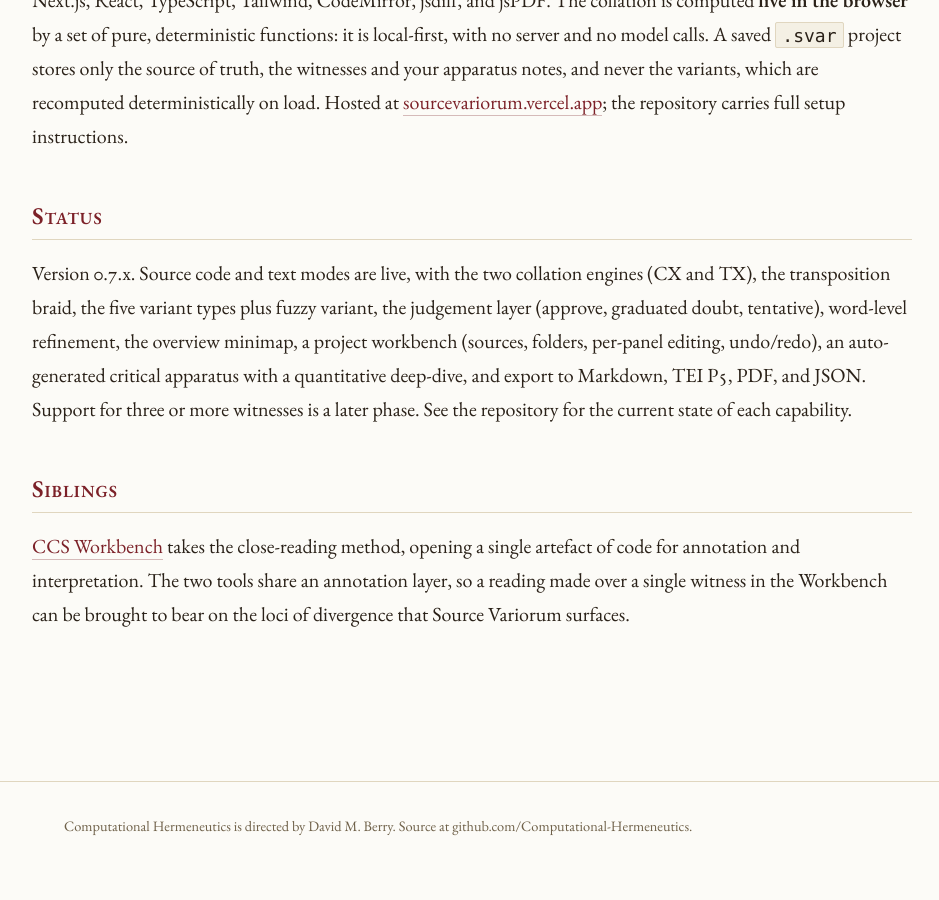
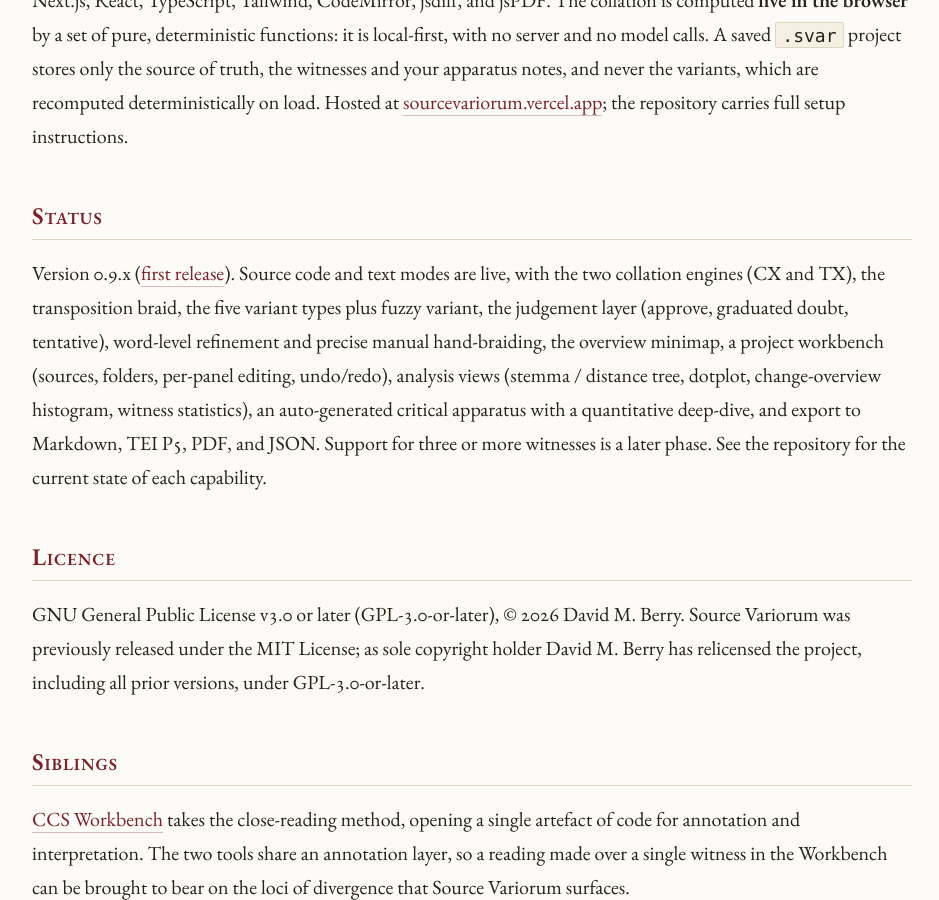
Before and after one commit to Computational-Hermeneutics/Computational-Hermeneutics.github.io, a Jekyll site: the page built from tools/source-variorum.md, in a window 1280 px wide and 900 px high, scrolled down 3105 px. Shown: the whole window, without its empty margins (168-1107 px from the left). Built offline with Jekyll 4.4.1, drawn with Linux system fonts in a browser that asks for light colours; before the commit the page ends 3976 px from its top, so only the background shows below that.

Commit message:
Source Variorum: bump status to v0.9.x, note first release and GPL-3.0-or-later relicence

```diff
--- a/tools/source-variorum.md
+++ b/tools/source-variorum.md
@@ -58,7 +58,11 @@ Next.js, React, TypeScript, Tailwind, CodeMirror, jsdiff, and jsPDF. The collati
 
 ## Status
 
-Version 0.7.x. Source code and text modes are live, with the two collation engines (CX and TX), the transposition braid, the five variant types plus fuzzy variant, the judgement layer (approve, graduated doubt, tentative), word-level refinement, the overview minimap, a project workbench (sources, folders, per-panel editing, undo/redo), an auto-generated critical apparatus with a quantitative deep-dive, and export to Markdown, TEI P5, PDF, and JSON. Support for three or more witnesses is a later phase. See the repository for the current state of each capability.
+Version 0.9.x ([first release](https://github.com/Computational-Hermeneutics/Source-Variorum/releases/tag/v0.9.3)). Source code and text modes are live, with the two collation engines (CX and TX), the transposition braid, the five variant types plus fuzzy variant, the judgement layer (approve, graduated doubt, tentative), word-level refinement and precise manual hand-braiding, the overview minimap, a project workbench (sources, folders, per-panel editing, undo/redo), analysis views (stemma / distance tree, dotplot, change-overview histogram, witness statistics), an auto-generated critical apparatus with a quantitative deep-dive, and export to Markdown, TEI P5, PDF, and JSON. Support for three or more witnesses is a later phase. See the repository for the current state of each capability.
+
+## Licence
+
+GNU General Public License v3.0 or later (GPL-3.0-or-later), © 2026 David M. Berry. Source Variorum was previously released under the MIT License; as sole copyright holder David M. Berry has relicensed the project, including all prior versions, under GPL-3.0-or-later.
 
 ## Siblings
 
```
